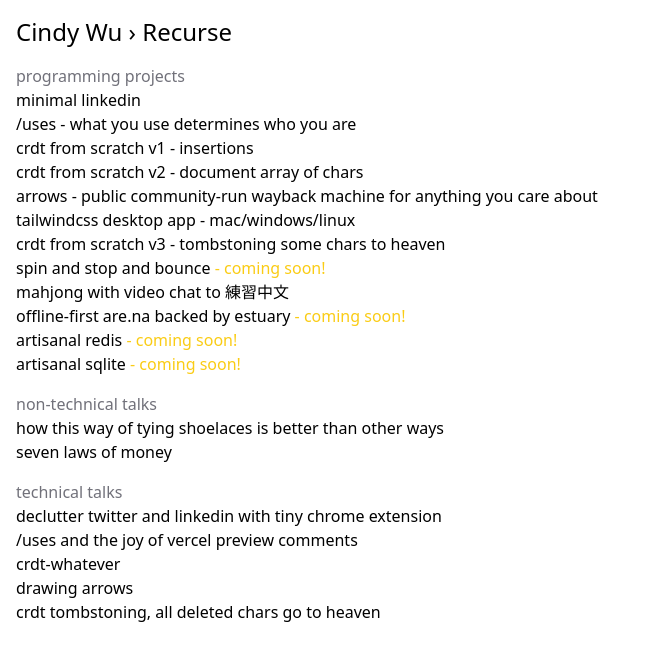
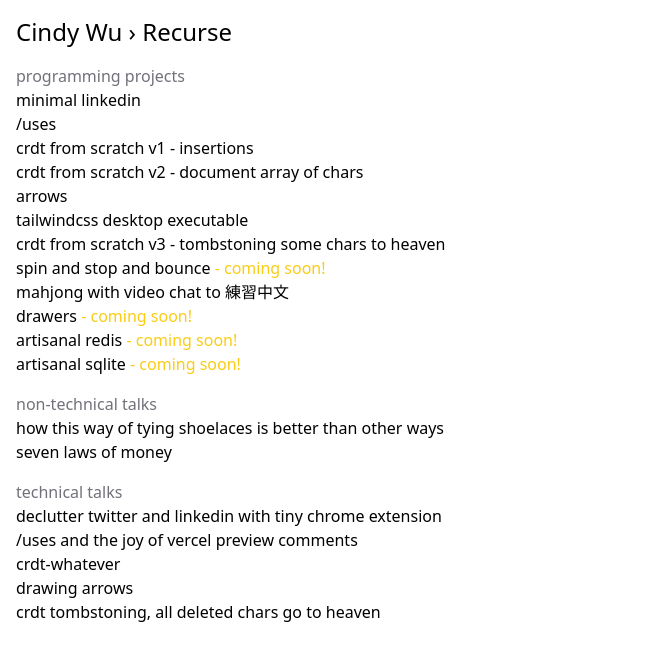
Before and after one commit to cindywu/cindy-wu, a Next.js app: page /recurse in a window 1280 px wide. Shown: the top 660 px of the page, without its empty margins (0-645 px from the left). Built offline with nearby package versions, Linux system fonts and the light colour scheme.

Commit message:
update /recurse

```diff
--- a/pages/recurse/index.tsx
+++ b/pages/recurse/index.tsx
@@ -7,15 +7,15 @@ export default function index() {
       <div className={"pb-4 text-2xl"}><Link className={"no-underline hover:underline"} href="/">Cindy Wu</Link> › Recurse</div>
       <div className={"text-zinc-500"}>programming projects</div>
       <Link className={"no-underline hover:underline"} href="https://github.com/cindywu/minimal-linkedin"><div>minimal linkedin</div></Link>
-      <Link className={"no-underline hover:underline"} href="https://github.com/cindywu/uses-toy"><div>/uses - what you use determines who you are</div></Link>
+      <Link className={"no-underline hover:underline"} href="https://github.com/cindywu/uses-toy"><div>/uses</div></Link>
       <Link className={"no-underline hover:underline"} href="https://github.com/cindywu/baby-crdt"><div>crdt from scratch v1 - insertions</div></Link>
       <Link className={"no-underline hover:underline"} href="/arrows-2"><div>crdt from scratch v2 - document array of chars </div></Link>
-      <Link className={"no-underline hover:underline"} href="/arrows"><div>arrows - public community-run wayback machine for anything you care about</div></Link>
-      <Link className={"no-underline hover:underline"} href="/tailwind-desktop"><div>tailwindcss desktop app - mac/windows/linux</div></Link>
+      <Link className={"no-underline hover:underline"} href="/arrows"><div>arrows</div></Link>
+      <Link className={"no-underline hover:underline"} href="/tailwind-desktop"><div>tailwindcss desktop executable</div></Link>
       <Link className={"no-underline hover:underline"} href="https://github.com/cindywu/baby-crdt/pull/14"><div>crdt from scratch v3 - tombstoning some chars to heaven</div></Link>
       <div>spin and stop and bounce<span className={"text-yellow-400"}>{` - coming soon!`}</span></div>
       <Link className={"no-underline hover:underline"} href="https://play-mahjong.vercel.app"><div>mahjong with video chat to 練習中文</div></Link>
-      <div>offline-first are.na backed by estuary<span className={"text-yellow-400"}>{` - coming soon!`}</span></div>
+      <div>drawers<span className={"text-yellow-400"}>{` - coming soon!`}</span></div>
       <div>artisanal redis<span className={"text-yellow-400"}>{` - coming soon!`}</span></div>
       <div>artisanal sqlite<span className={"text-yellow-400"}>{` - coming soon!`}</span></div>
 
```
